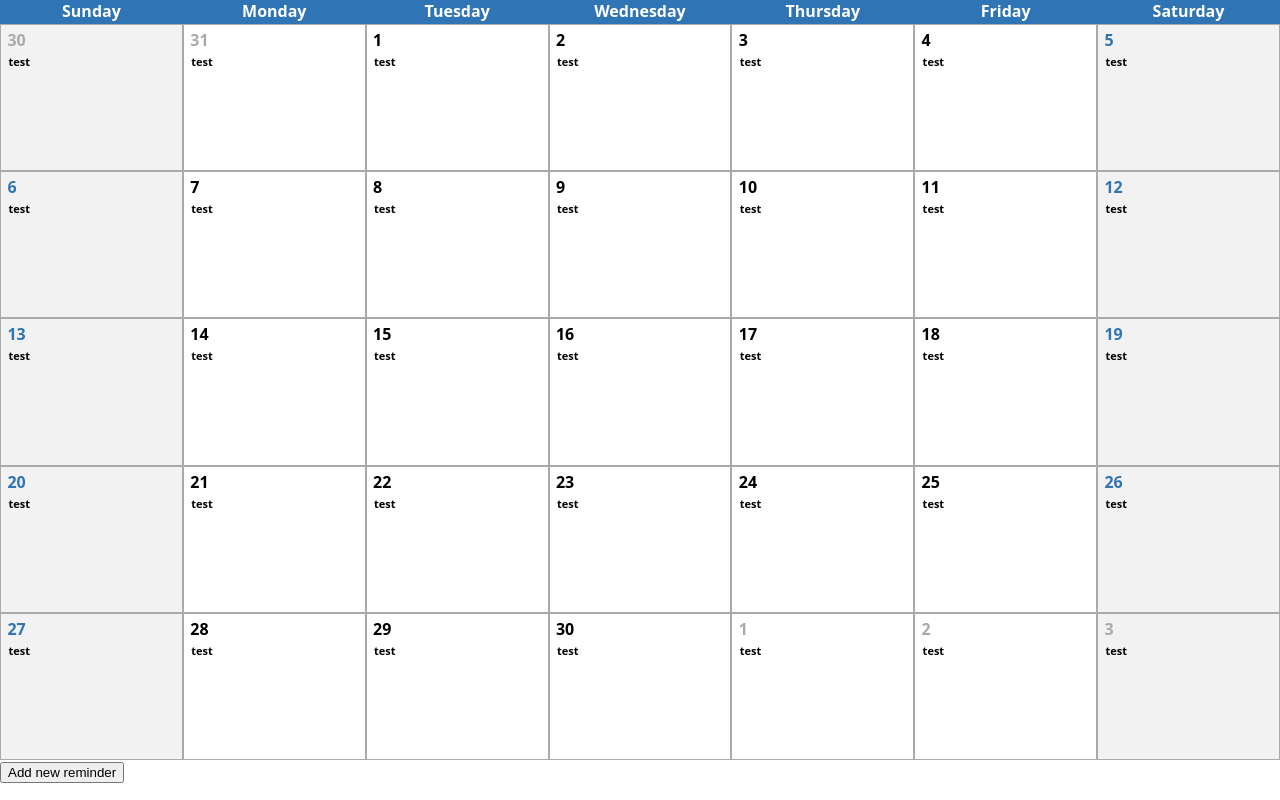
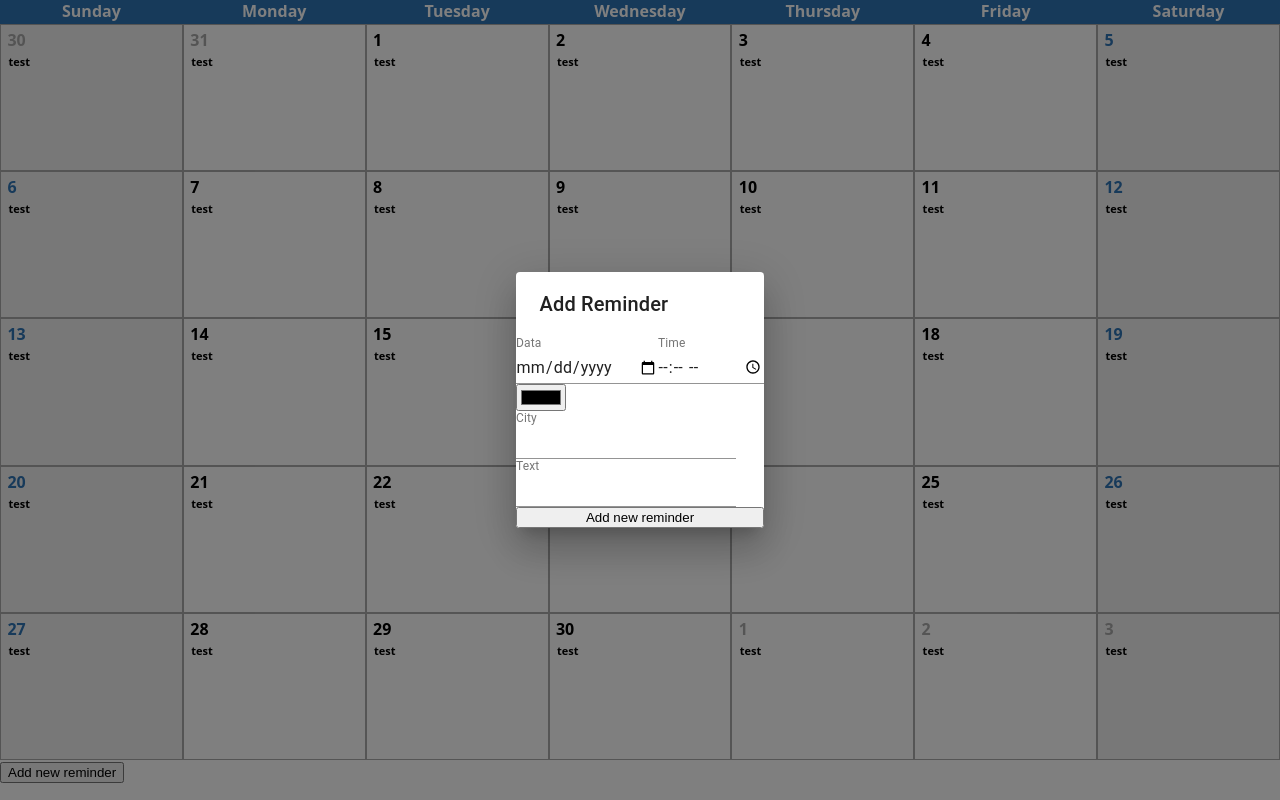
Before and after one commit to rena1234/react-calendar, a React app: page / in a window 1280 px wide. Both pictures are taken after a click on the button "Add new reminder". Built offline with nearby package versions, Linux system fonts and the light colour scheme.

Commit message:
initial add content form, initial context function

```diff
--- a/src/App.js
+++ b/src/App.js
@@ -1,15 +1,24 @@
-import React, { useState } from 'react';
+import React, { useState, useContext } from 'react';
 import style from './App.module.scss';
 import Calendar from 'Components/calendar/Calendar';
 import AddReminder from 'Components/add-reminder/AddReminder';
+import { ReminderProvider, ReminderContext } from 'Context/Context';
 
 function App(props) {
-
+  //console.log({context: useContext(reminderContext)});
+  //const [number, setNumber] = useContext(reminderContext);
+  //console.log(number);
+  const reminders = [
+    ['aaaaaa', 'bbbbb'], ['bbbbbb', 'cccccc']
+  ];
 	return(
-		<div className={style['app']}>
-      <Calendar />
-      <AddReminder />
-		</div>
+    <ReminderProvider value={reminders}>
+      <div className={style['app']}>
+        {useContext[1]}
+        <Calendar />
+        <AddReminder />
+      </div>
+    </ReminderProvider>
 	);
 }
 
--- a/src/components/add-reminder/AddReminder.js
+++ b/src/components/add-reminder/AddReminder.js
@@ -1,11 +1,22 @@
 import React, { useState } from 'react';
 import style from './AddReminder.module.scss';
+import DialogAddReminder from 'Components/dialog-add-reminder/DialogAddReminder';
 
 function AddReminder(props) {
+  const [open, setOpen] = useState(false);
+
+  const handleClose = () => {
+    setOpen(false);
+  };
+
+  const handleClickOpen = () => {
+    setOpen(true);
+  }
 
 	return(
 		<div className={style['add-reminder']}>
-      <button>Add new reminder</button>
+      <button onClick={handleClickOpen}>Add new reminder</button>
+      <DialogAddReminder open={open} onClose={handleClose} />
 		</div>
 	);
 }
--- a/src/components/cell/Cell.js
+++ b/src/components/cell/Cell.js
@@ -1,8 +1,8 @@
-import React, { useState } from 'react';
+import React, { useState, useContext } from 'react';
 import style from './Cell.module.scss';
-import DoneIcon from '@material-ui/icons/Done';
 import Reminder from 'Components/reminder/Reminder';
 import dayjs from 'dayjs';
+import ReminderContext from 'Context/Context';
 
 function Cell(props) {
 	return(
--- /dev/null
+++ b/src/components/dialog-add-reminder/DialogAddReminder.js
@@ -0,0 +1,75 @@
+import React, { useContext } from 'react';
+import Dialog from '@material-ui/core/Dialog';
+import DialogTitle from '@material-ui/core/DialogTitle';
+import TextField from '@material-ui/core/TextField';
+import ReminderContext from 'Context/Context';
+
+
+function DialogAddReminder(props) {
+  const { onClose, open } = props;
+
+  const handleClose = () => {
+    onClose();
+  }
+
+  const { number, setNumber } = useContext(ReminderContext);
+  const addReminder = () => {
+    console.log(ReminderContext);
+    setNumber([['ggggga', 'ddddd'], ['bbbbbb', 'eeeeee']]);
+  }
+
+	return(
+		<Dialog onClose={handleClose} open={open}>
+      <DialogTitle>Add Reminder</DialogTitle>
+      <form>
+        <div>
+            <TextField
+              id="date"
+              type="date"
+              label="Data"
+              InputLabelProps={{
+                shrink: true
+              }}
+            />
+          <TextField
+            id="time"
+            type="time"
+            label="Time"
+            InputLabelProps={{
+              shrink: true
+            }}
+          />
+        </div>
+        <div>
+          <input
+            id="color"
+            type="color"
+          />
+        </div>
+        <div>
+          <TextField
+            id="city"
+            type="text"
+            label="City"
+            InputLabelProps={{
+              shrink: true
+            }}
+          />
+        </div>
+        <div>
+          <TextField
+            id="text"
+            type="text"
+            label="Text"
+            InputLabelProps={{
+              shrink: true
+            }}
+          />
+        </div>
+      </form>
+      <button onClick={addReminder}>Add new reminder</button>
+		</Dialog>
+	);
+}
+
+export default DialogAddReminder;
--- /dev/null
+++ b/src/context/Context.js
@@ -0,0 +1,19 @@
+import React, {useState, createContext} from 'react'
+
+const ReminderContext = createContext([['aaaaaa', 'bbbbb'], ['bbbbbb', 'cccccc']]);
+
+export const ReminderProvider = ({children}) => {
+
+  const [number, setNumber] = useState([['aaaaaa', 'ddddd'], ['bbbbbb', 'eeeeee']]);
+
+  return(
+    <ReminderContext.Provider value={{
+      number,
+      setNumber
+    }}>
+      {children}
+    </ReminderContext.Provider>
+  )
+}
+
+export default ReminderContext;
--- a/webpack.config.js
+++ b/webpack.config.js
@@ -49,7 +49,9 @@ module.exports = {
 	],
 	resolve:{
 		alias: {
-			Components: path.resolve(__dirname, 'src/components')
+			Components: path.resolve(__dirname, 'src/components'),
+			Context: path.resolve(__dirname, 'src/context'),
+			Hooks: path.resolve(__dirname, 'src/hooks')
 		}
 	}
 };
```
Also changed, not shown: src/hooks/useSubmit.js (added).
